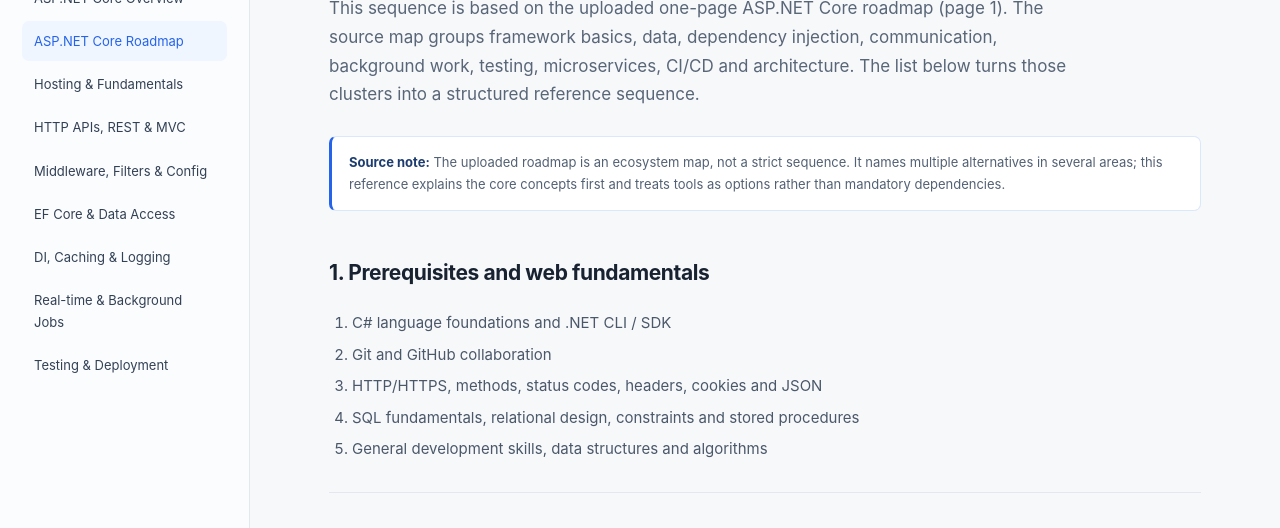
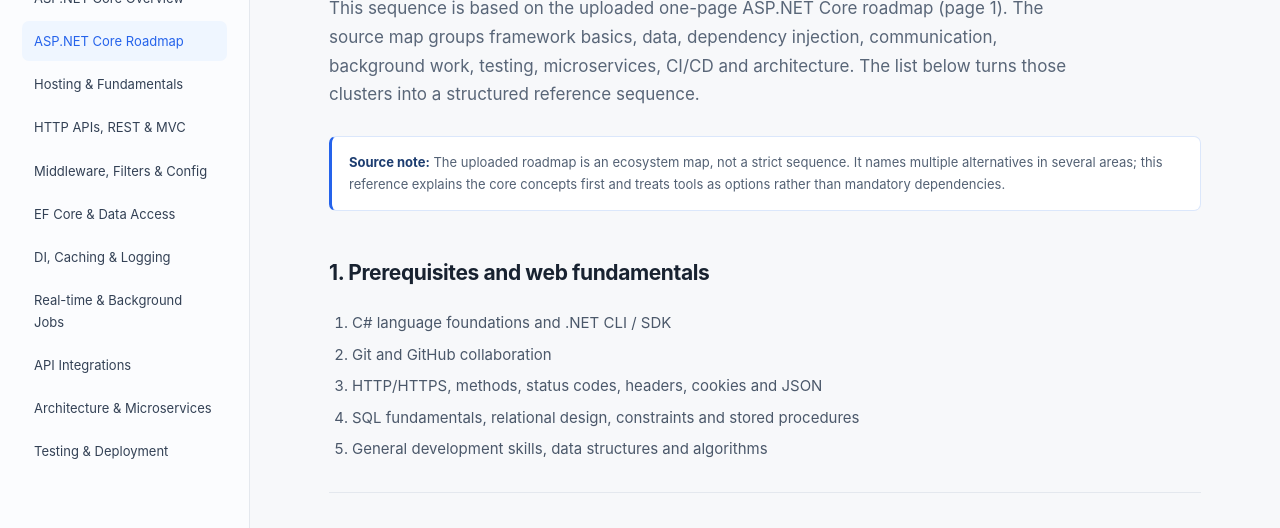
Before and after one commit to imdad123/csharp-interactive-lab, a plain HTML site: page aspnet/roadmap.html in a window 1280 px wide. Shown: the part 245-773 px from the top of the page. Drawn offline with Linux system fonts and the light colour scheme.

Commit message:
Link ASP.NET Core integration and architecture guides

```diff
--- a/aspnet/roadmap.html
+++ b/aspnet/roadmap.html
@@ -1,6 +1,6 @@
 <!doctype html>
 <html lang="en"><head><meta charset="utf-8"><meta name="viewport" content="width=device-width,initial-scale=1"><title>ASP.NET Core Roadmap | Programming Academy</title><link rel="stylesheet" href="../styles.css"></head><body><header class="topbar"><a class="brand" href="../index.html"><span class="brand-mark">API</span><span>ASP.NET Core <strong>Roadmap</strong></span></a><span class="top-note">Framework & ecosystem map</span></header>
-<main class="shell"><aside class="sidebar"><p class="eyebrow">ASP.NET CORE</p><a class="nav-link" href="../index.html">Academy Home</a><a class="nav-link" href="../csharp.html">C# Language</a><a class="nav-link" href="index.html">ASP.NET Core Overview</a><a class="nav-link active" href="roadmap.html">ASP.NET Core Roadmap</a><a class="nav-link" href="fundamentals.html">Hosting & Fundamentals</a><a class="nav-link" href="apis.html">HTTP APIs, REST & MVC</a><a class="nav-link" href="middleware.html">Middleware, Filters & Config</a><a class="nav-link" href="data.html">EF Core & Data Access</a><a class="nav-link" href="di-caching-logging.html">DI, Caching & Logging</a><a class="nav-link" href="realtime-background.html">Real-time & Background Jobs</a><a class="nav-link" href="testing-deployment.html">Testing & Deployment</a></aside><article class="content"><p class="eyebrow">FRAMEWORK LEARNING MAP</p><h1>ASP.NET Core roadmap</h1><p class="lead">This sequence is based on the uploaded one-page ASP.NET Core roadmap (page 1). The source map groups framework basics, data, dependency injection, communication, background work, testing, microservices, CI/CD and architecture. The list below turns those clusters into a structured reference sequence.</p>
+<main class="shell"><aside class="sidebar"><p class="eyebrow">ASP.NET CORE</p><a class="nav-link" href="../index.html">Academy Home</a><a class="nav-link" href="../csharp.html">C# Language</a><a class="nav-link" href="index.html">ASP.NET Core Overview</a><a class="nav-link active" href="roadmap.html">ASP.NET Core Roadmap</a><a class="nav-link" href="fundamentals.html">Hosting & Fundamentals</a><a class="nav-link" href="apis.html">HTTP APIs, REST & MVC</a><a class="nav-link" href="middleware.html">Middleware, Filters & Config</a><a class="nav-link" href="data.html">EF Core & Data Access</a><a class="nav-link" href="di-caching-logging.html">DI, Caching & Logging</a><a class="nav-link" href="realtime-background.html">Real-time & Background Jobs</a><a class="nav-link" href="integrations.html">API Integrations</a><a class="nav-link" href="architecture.html">Architecture & Microservices</a><a class="nav-link" href="testing-deployment.html">Testing & Deployment</a></aside><article class="content"><p class="eyebrow">FRAMEWORK LEARNING MAP</p><h1>ASP.NET Core roadmap</h1><p class="lead">This sequence is based on the uploaded one-page ASP.NET Core roadmap (page 1). The source map groups framework basics, data, dependency injection, communication, background work, testing, microservices, CI/CD and architecture. The list below turns those clusters into a structured reference sequence.</p>
 <div class="callout"><strong>Source note:</strong> The uploaded roadmap is an ecosystem map, not a strict sequence. It names multiple alternatives in several areas; this reference explains the core concepts first and treats tools as options rather than mandatory dependencies.</div>
 <section><h2>1. Prerequisites and web fundamentals</h2><ol><li>C# language foundations and .NET CLI / SDK</li><li>Git and GitHub collaboration</li><li>HTTP/HTTPS, methods, status codes, headers, cookies and JSON</li><li>SQL fundamentals, relational design, constraints and stored procedures</li><li>General development skills, data structures and algorithms</li></ol></section>
 <section><h2>2. ASP.NET Core foundations</h2><ol><li>ASP.NET Core application structure and hosting</li><li>Kestrel, host, WebApplication and environment</li><li>Request/response lifecycle and routing</li><li>Minimal APIs and endpoint mapping</li><li>MVC controllers and REST APIs</li><li>Razor Pages and Razor Components overview</li><li>Middleware pipeline, filters and attributes</li><li>App settings, configuration providers and options</li></ol></section>
```
